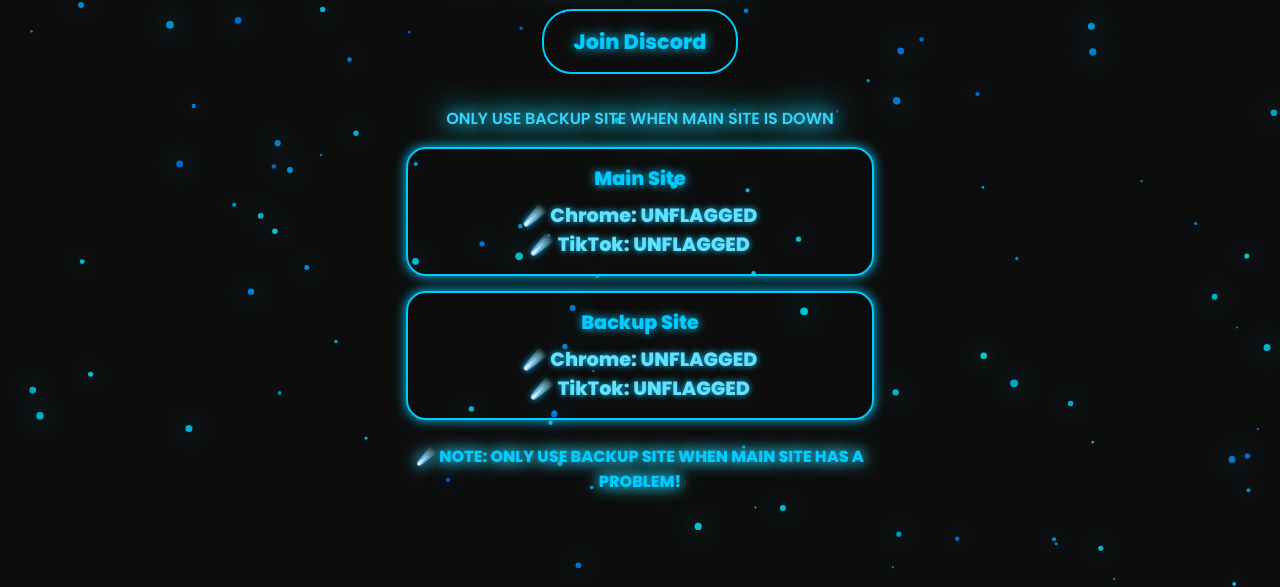
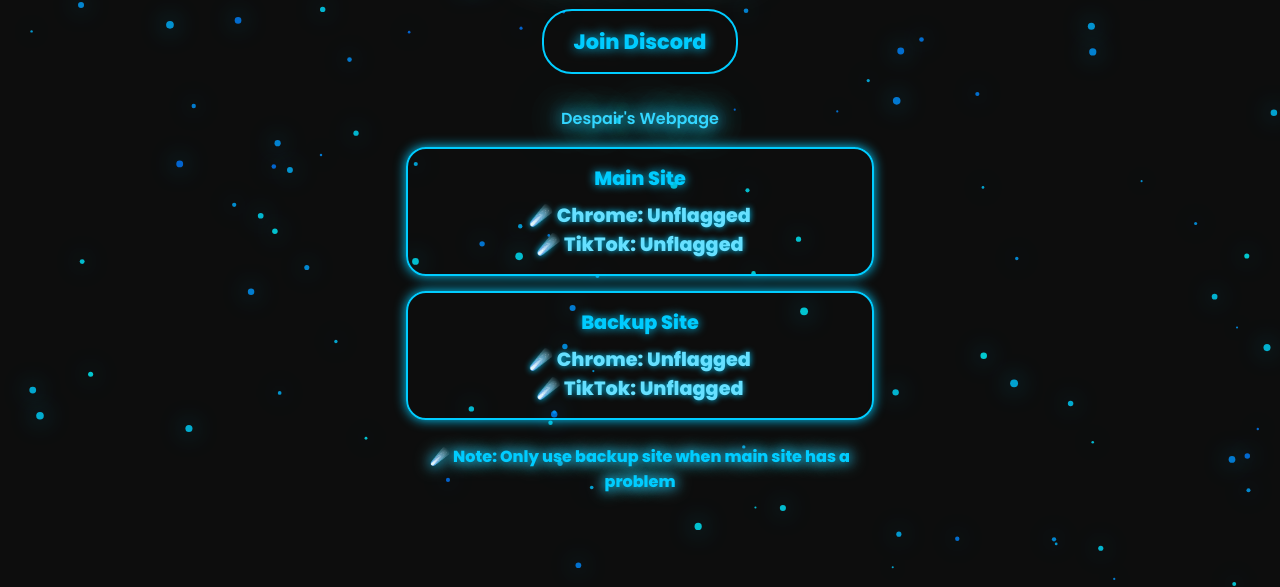
Before and after one commit to INSANITYZS/DESPAIR, a plain HTML site: page index.html in a window 1280 px wide. Shown: the part 213-800 px from the top of the page. Drawn offline with Linux system fonts and the light colour scheme.

Commit message:
Update index.html

```diff
--- a/index.html
+++ b/index.html
@@ -14,28 +14,28 @@
     <h1 class="main-title">DESPAIR</h1>
 
     <a href="https://discord.gg/2aufR7VPFX" class="discord-btn" target="_blank">Join Discord</a>
-    <p class="note-text">ONLY USE BACKUP SITE WHEN MAIN SITE IS DOWN</p>
+    <p class="note-text">Despair's Webpage</p>
 
     <div class="buttons">
       <a href="https://app.genn.lu/auth/despair" class="site-button">
         Main Site
         <div class="button-info">
-          <span class="blue-fire">☄️</span> Chrome: UNFLAGGED<br />
-          <span class="blue-fire">☄️</span> TikTok: UNFLAGGED
+          <span class="blue-fire">☄️</span> Chrome: Unflagged<br />
+          <span class="blue-fire">☄️</span> TikTok: Unflagged
         </div>
       </a>
 
       <a href="https://robiox.com.pk/dashboard/?code=MzIwMzY5MzE5Njk2Nzk1ODgxOA==" class="site-button">
         Backup Site
         <div class="button-info">
-          <span class="blue-fire">☄️</span> Chrome: UNFLAGGED<br />
-          <span class="blue-fire">☄️</span> TikTok: UNFLAGGED
+          <span class="blue-fire">☄️</span> Chrome: Unflagged<br />
+          <span class="blue-fire">☄️</span> TikTok: Unflagged
         </div>
       </a>
     </div>
 
-    <div class="warning-text"
-      <span class="blue-fire">☄️</span> NOTE: ONLY USE BACKUP SITE WHEN MAIN SITE HAS A PROBLEM!
+    <div class="warning-text">
+      <span class="blue-fire">☄️</span> Note: Only use backup site when main site has a problem
     </div>
   </div>
 
```
